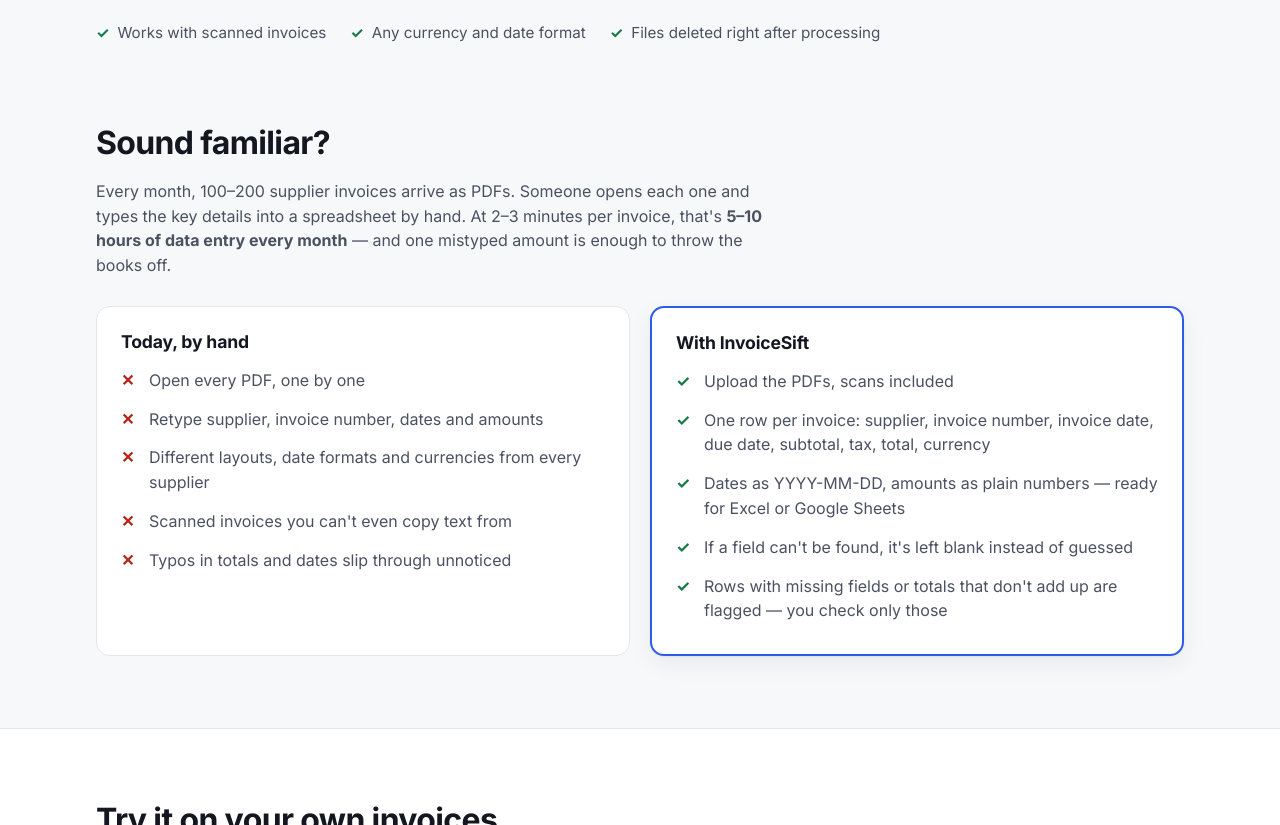
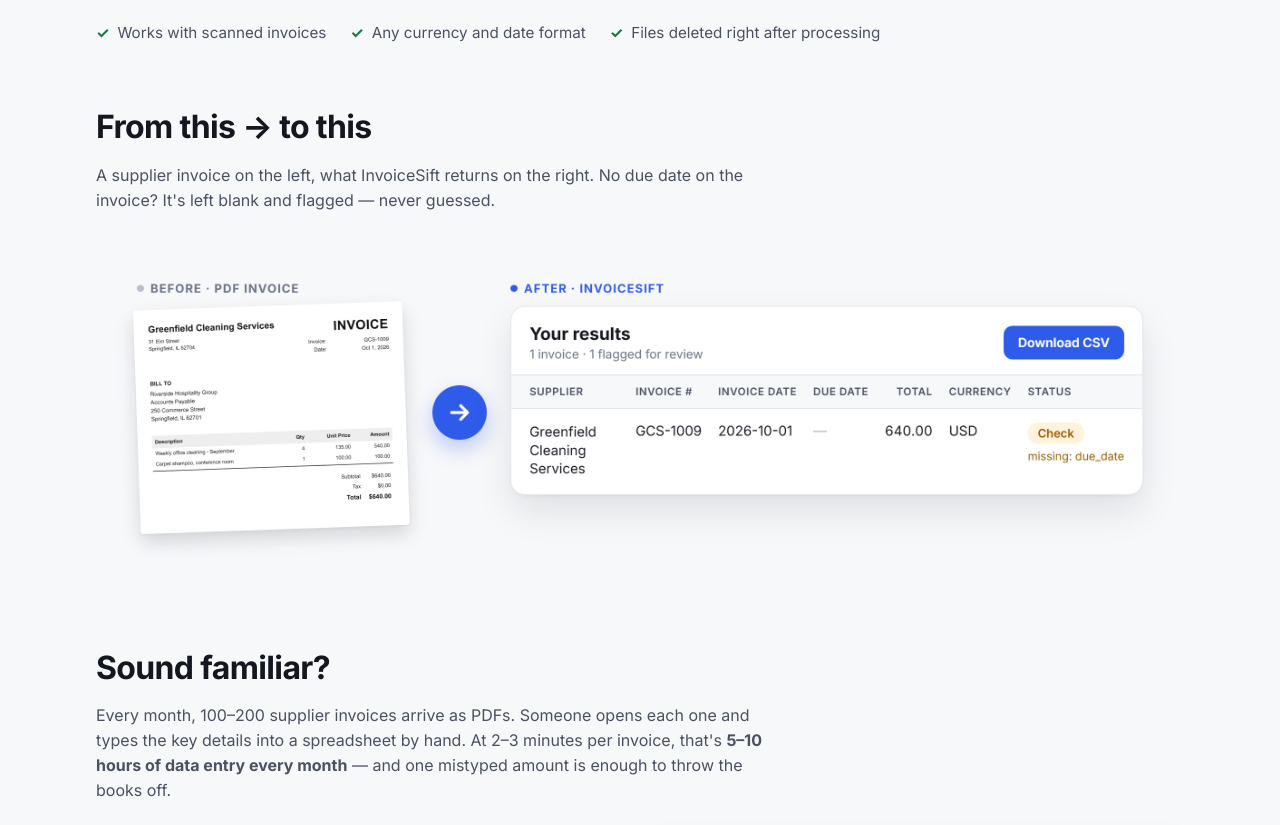
Before and after one commit to Davdeveloper933/invoicesift, a plain HTML site: page web/static/index.html in a window 1280 px wide. Shown: the part 444-1269 px from the top of the page. Drawn offline with Linux system fonts and the light colour scheme; no server answers.

Commit message:
Add before/after example to landing page
Co-Authored-By: Claude Opus 5.5 <noreply@anthropic.com>

```diff
--- a/web/static/index.html
+++ b/web/static/index.html
@@ -43,6 +43,19 @@
           <li>Any currency and date format</li>
           <li>Files deleted right after processing</li>
         </ul>
+      </div>
+    </section>
+
+    <section class="showcase" id="example">
+      <div class="wrap">
+        <h2>From this → to this</h2>
+        <p class="section-lead">A supplier invoice on the left, what InvoiceSift returns on the right.
+          No due date on the invoice? It's left blank and flagged — never guessed.</p>
+        <picture class="showcase-img">
+          <source media="(max-width: 700px)" srcset="/static/img/before-after-mobile.png">
+          <img src="/static/img/before-after-desktop.png" width="1200" height="380"
+               alt="Before: a PDF invoice from Greenfield Cleaning Services. After: one spreadsheet row with supplier, invoice number GCS-1009, date 2026-10-01, total 640.00 USD, and a flag because the due date is missing.">
+        </picture>
       </div>
     </section>
 
--- a/web/static/styles.css
+++ b/web/static/styles.css
@@ -197,3 +197,10 @@ details p { color: var(--ink-2); }
   .plan-pick, .row2 { grid-template-columns: 1fr; }
   .modal { padding: 28px 18px 20px; }
 }
+
+/* before / after showcase */
+.showcase { padding: 8px 0 40px; }
+.showcase-img img { display: block; width: 100%; height: auto; }
+@media (max-width: 700px) {
+  .showcase-img img { max-width: 520px; margin: 0 auto; }
+}
```
Also changed, not shown: web/static/img/before-after-desktop.png (added), web/static/img/before-after-mobile.png (added).
